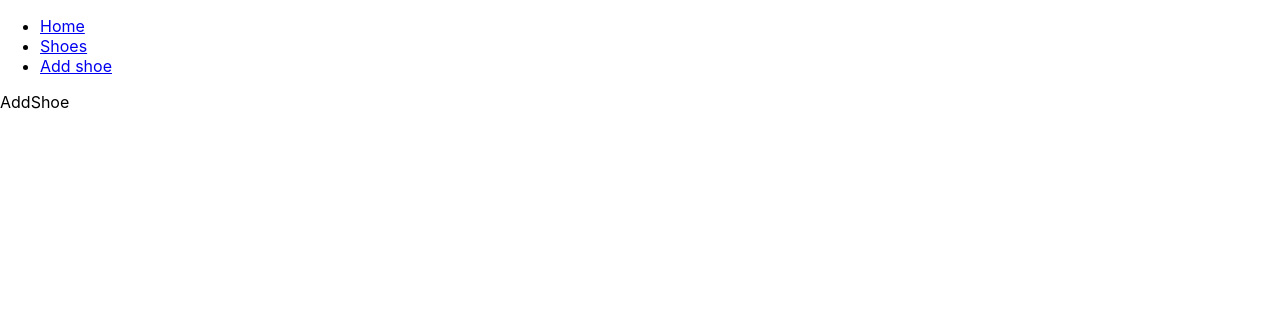
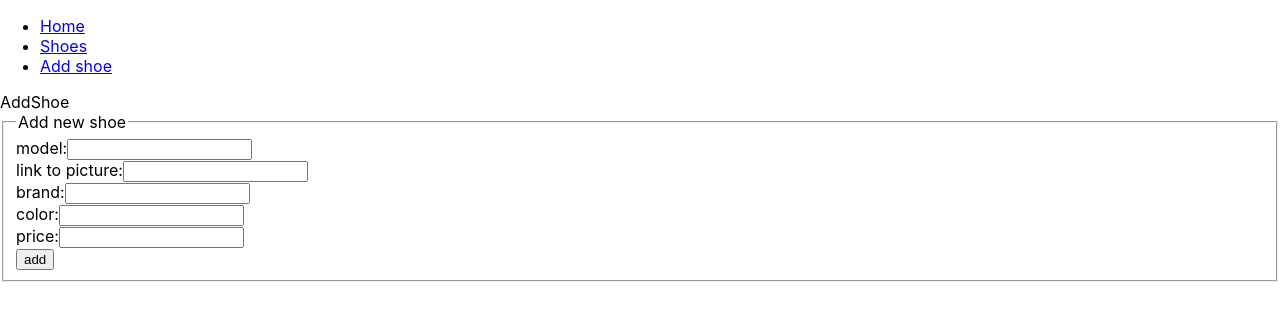
Before and after one commit to adva-mo/ShoeApp, a React (Create React App) app: page /addShoe in a window 1280 px wide. Shown: the top 320 px of the page. Built offline with nearby package versions, Linux system fonts and the light colour scheme; no server answers.

Commit message:
Adding member ok

```diff
--- a/package.json
+++ b/package.json
@@ -7,9 +7,11 @@
     "@testing-library/react": "^13.4.0",
     "@testing-library/user-event": "^13.5.0",
     "react": "^18.2.0",
+    "react-axios": "^2.0.6",
     "react-dom": "^18.2.0",
     "react-router-dom": "^6.4.3",
     "react-scripts": "5.0.1",
+    "uuidv4": "^6.2.13",
     "web-vitals": "^2.1.4"
   },
   "scripts": {
--- a/src/App.css
+++ b/src/App.css
@@ -0,0 +1,5 @@
+.shoes-container {
+  display: flex;
+  flex-wrap: wrap;
+  gap: 0.5rem;
+}
--- a/src/App.js
+++ b/src/App.js
@@ -1,13 +1,38 @@
-import React from "react";
+import React, { useEffect, useReducer } from "react";
 import { Route, Routes, Navigate } from "react-router-dom";
+import { shoesReducer } from "./utils/reducer";
+
 import HomePage from "./pages/HomePage";
 import NavBar from "./components/NavBar";
 import ShoesPage from "./pages/ShoesPage";
 import AddShoe from "./components/AddShoe";
+import axios from "axios";
 
 import "./App.css";
 
 function App() {
+  const [shoes, dispatchShoes] = useReducer(shoesReducer, null);
+
+  useEffect(() => {
+    getShoes();
+  }, []);
+
+  const getShoes = async () => {
+    try {
+      const response = await axios.get(
+        "https://6376932781a568fc2502553e.mockapi.io/shoes"
+      );
+      if (response)
+        dispatchShoes({
+          type: "FETCHED",
+          playload: [...response.data],
+        });
+      // setIsLoading((PREV) => !PREV);
+    } catch (error) {
+      console.error(error);
+    }
+  };
+
   return (
     <div>
       <NavBar />
@@ -17,8 +42,11 @@ function App() {
           {/* if the page doesnt exist-redirect to the home page */}
           <Route path="/*" element={<Navigate replace to="/HomePage" />} />
           <Route path="/HomePage" element={<HomePage />} />
-          <Route path="/ShoesPage" element={<ShoesPage />} />
-          <Route path="/addShoe" element={<AddShoe />} />
+          <Route path="/ShoesPage" element={<ShoesPage shoes={shoes} />} />
+          <Route
+            path="/addShoe"
+            element={<AddShoe dispatchShoes={dispatchShoes} />}
+          />
 
           {/* <Route path="/products/:productId" element={<ProductDetail />} /> */}
         </Routes>
--- a/src/components/AddShoe.js
+++ b/src/components/AddShoe.js
@@ -1,7 +1,67 @@
 import React from "react";
+import axios from "axios";
 
-function AddShoe() {
-  return <div>AddShoe</div>;
+function AddShoe({ dispatchShoes }) {
+  const submitHandler = (e) => {
+    e.preventDefault();
+    const formData = new FormData(e.target);
+    const newShoe = Object.fromEntries(formData);
+    postNewShoe(newShoe);
+    console.log(newShoe);
+    e.target.reset();
+  };
+
+  const postNewShoe = async (obj) => {
+    try {
+      const result = await axios.post(
+        "https://6376932781a568fc2502553e.mockapi.io/shoes",
+        obj
+      );
+      if (!result.data) throw new Error("ERROR ADDING");
+      console.log(result.data);
+      await dispatchShoes({
+        type: "ADD-SHOE",
+        playload: obj,
+      });
+    } catch (e) {
+      console.log(e);
+    }
+  };
+
+  return (
+    <div>
+      AddShoe
+      <div className="flex-column">
+        <form onSubmit={submitHandler}>
+          <fieldset className="">
+            <legend>Add new shoe</legend>
+            <div>
+              model:
+              <input name="model" type="text"></input>
+            </div>
+            <div>
+              link to picture:
+              <input name="img" type="text"></input>
+            </div>
+            <div>
+              brand:
+              <input name="brand" type="text"></input>
+            </div>
+            <div>
+              color:
+              <input name="color" type="text"></input>
+            </div>
+            <div>
+              price:
+              <input name="price" type="number"></input>
+            </div>
+
+            <button>add</button>
+          </fieldset>
+        </form>
+      </div>
+    </div>
+  );
 }
 
 export default AddShoe;
--- /dev/null
+++ b/src/components/ShoeCard.js
@@ -0,0 +1,17 @@
+import React from "react";
+import "./ShoeCrad.css";
+
+function ShoeCard({ model, brand, color, price, img }) {
+  return (
+    <div className="shoe-card">
+      ShoeCard
+      <p>Model: {model}</p>
+      <p>Brand: {brand}</p>
+      <p>Color: {color}</p>
+      <p>Price: {price}</p>
+      <img src={`${img}`} alt="shoe-img" />
+    </div>
+  );
+}
+
+export default ShoeCard;
--- /dev/null
+++ b/src/components/ShoeCrad.css
@@ -0,0 +1,5 @@
+.shoe-card {
+  border: black 1px solid;
+  /* display: inline-block; */
+  /* width: ; */
+}
--- a/src/pages/ShoesPage.js
+++ b/src/pages/ShoesPage.js
@@ -1,7 +1,47 @@
 import React from "react";
+import ShoeCard from "../components/ShoeCard";
+import { v4 as uuid } from "uuid";
 
-function ShoesPage() {
-  return <div>ShoesPage</div>;
+function ShoesPage({ shoes }) {
+  console.log(shoes);
+  return (
+    <div>
+      ShoesPage
+      <div className="shoes-container">
+        {shoes.map((shoe) => {
+          return (
+            <ShoeCard
+              key={uuid()}
+              {...shoe}
+              // shoes={shoes}
+              // dispatchShoes={dispatchShoes}
+            />
+          );
+        })}
+      </div>
+    </div>
+  );
 }
 
 export default ShoesPage;
+
+// import { Link } from "react-router-dom";
+
+// function Products() {
+//   return (
+//     <div>
+//       <h1>Products page</h1>
+//       <ul>
+//         <li>
+//           <Link to="/products/p1">book</Link>
+//         </li>
+//         <li>
+//           <Link to="/products/p2">car</Link>
+//         </li>
+//         <li>
+//           <Link to="/products/p3">online course</Link>
+//         </li>
+//       </ul>
+//     </div>
+//   );
+// }
--- /dev/null
+++ b/src/utils/reducer.js
@@ -0,0 +1,43 @@
+export const shoesReducer = (state, action) => {
+  // console.log(state, action);
+  console.log("in redcucer func");
+  switch (action.type) {
+    case "FETCHED":
+      return [...action.playload];
+    // case "DELETE-MEMBER":
+    //   return deleteMember(action.playload, state);
+    case "ADD-SHOE":
+      return addShoe(action.playload, state);
+    // case "EDIT-MEMBER":
+    //   return editMember(action.playload, state);
+    default:
+      return state;
+  }
+};
+
+export const deleteMember = (id, state) => {
+  // console.log(state);
+  // console.log("in delete func, id: " + id);
+  return state.filter((member) => {
+    return id !== member.id;
+  });
+};
+
+export const addShoe = (obj, state) => {
+  console.log("member added");
+  return [...state, obj];
+};
+
+// export const editMember = ({ id, memberData }, state) => {
+//   return state.map((m) => {
+//     if (m.id === id) {
+//       return { ...m, ...memberData };
+//     } else {
+//       return m;
+//     }
+//   });
+// //   console.log(id);
+// //   console.log("edit function");
+// //   console.log(state.find((m) => m.id === id));
+// //   return [state];
+// };
```
Also changed, not shown: 1 other file (tests, documents, lock files or other folders).
